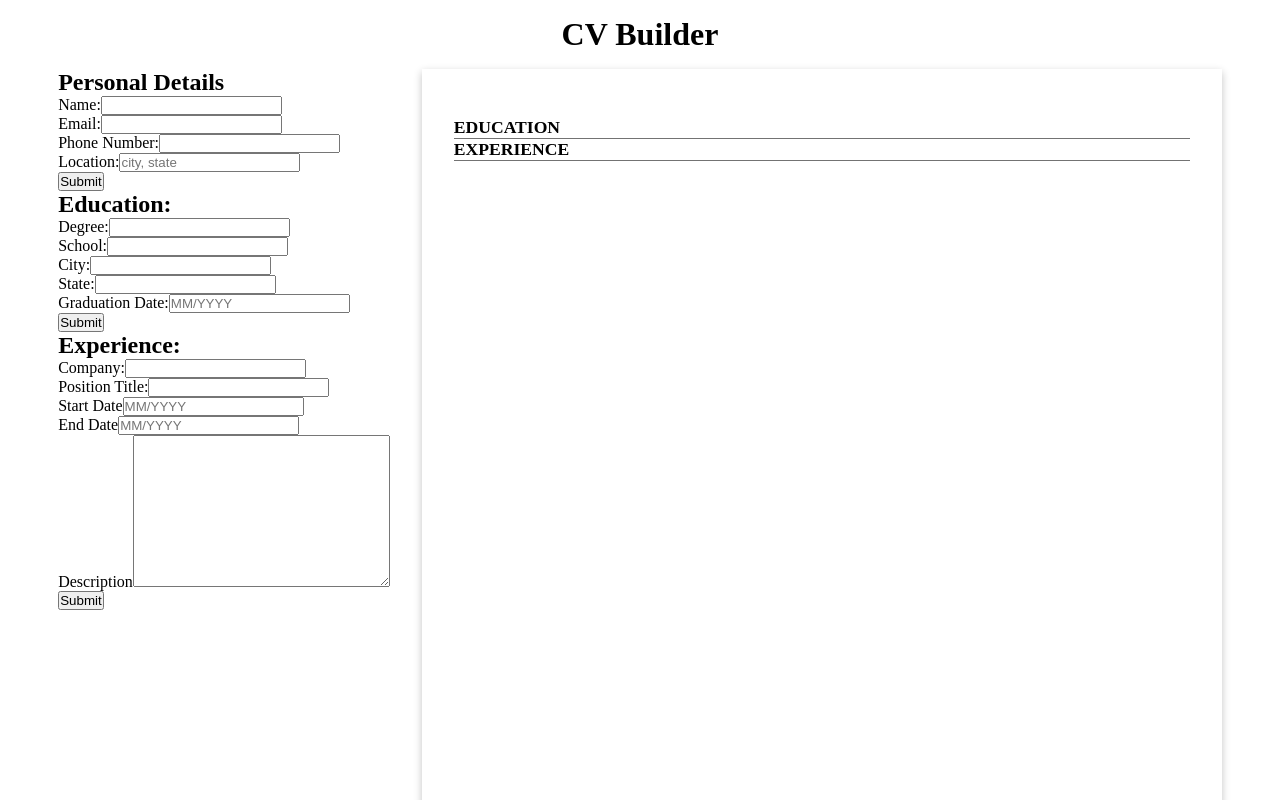
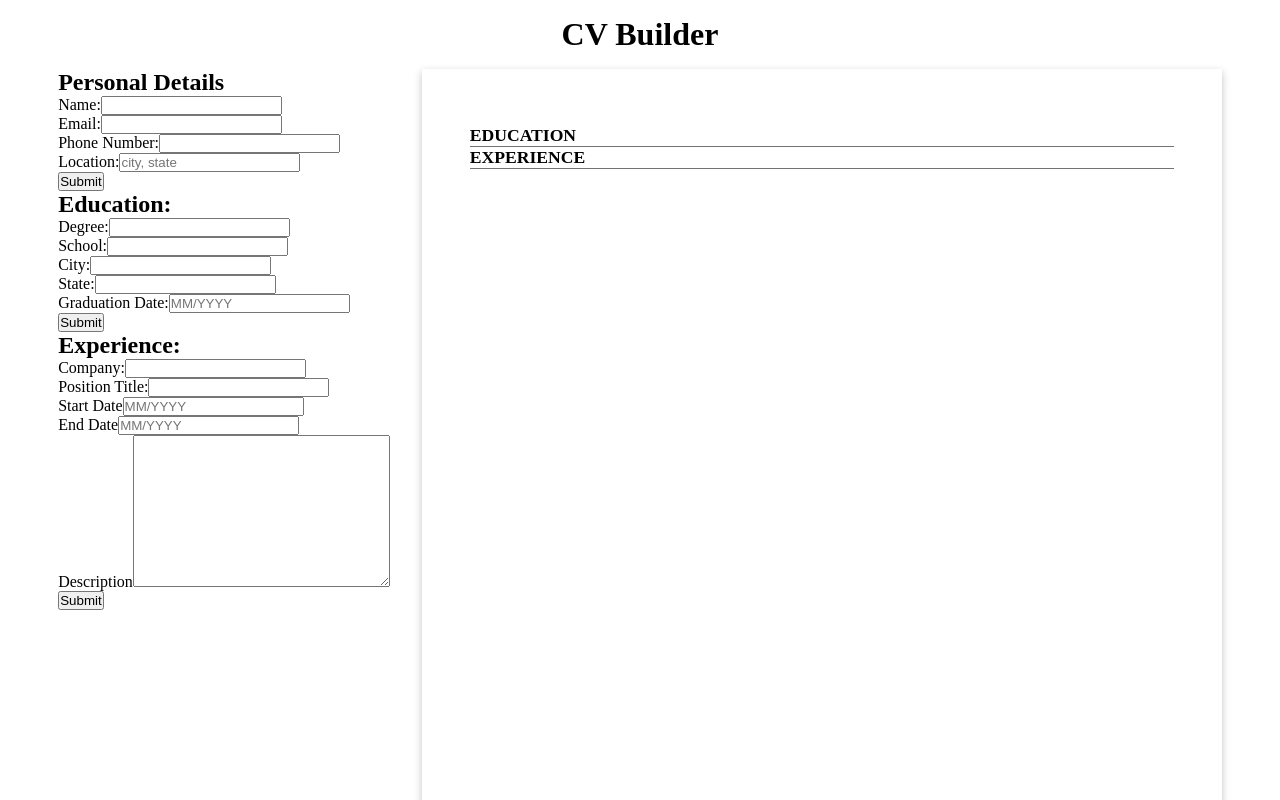
Before and after one commit to MahmoudTalass/cv-application, a React (Vite) app: page / in a window 1280 px wide. Shown: the top 800 px of the page. Built offline with nearby package versions, Linux system fonts and the light colour scheme.

Commit message:
Increase the padding values for the resume

```diff
--- a/src/css/resume.css
+++ b/src/css/resume.css
@@ -3,7 +3,7 @@
    width: 800px;
    min-height: 1000px;
    box-shadow: rgba(0, 0, 0, 0.24) 0px 3px 8px;
-   padding: 3rem 2rem;
+   padding: 3.5rem 3rem;
 }
 
 .section-heading {
```
